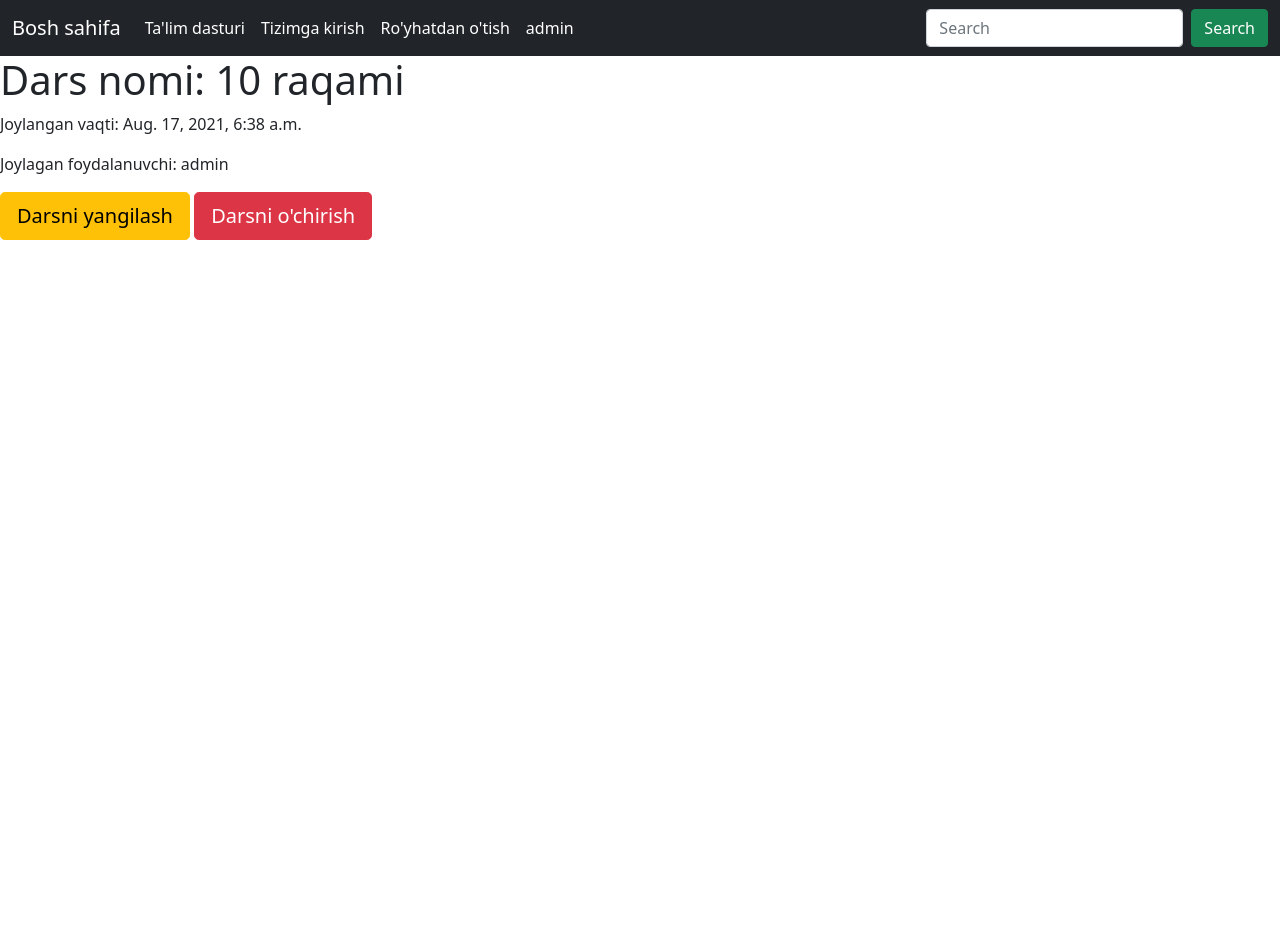
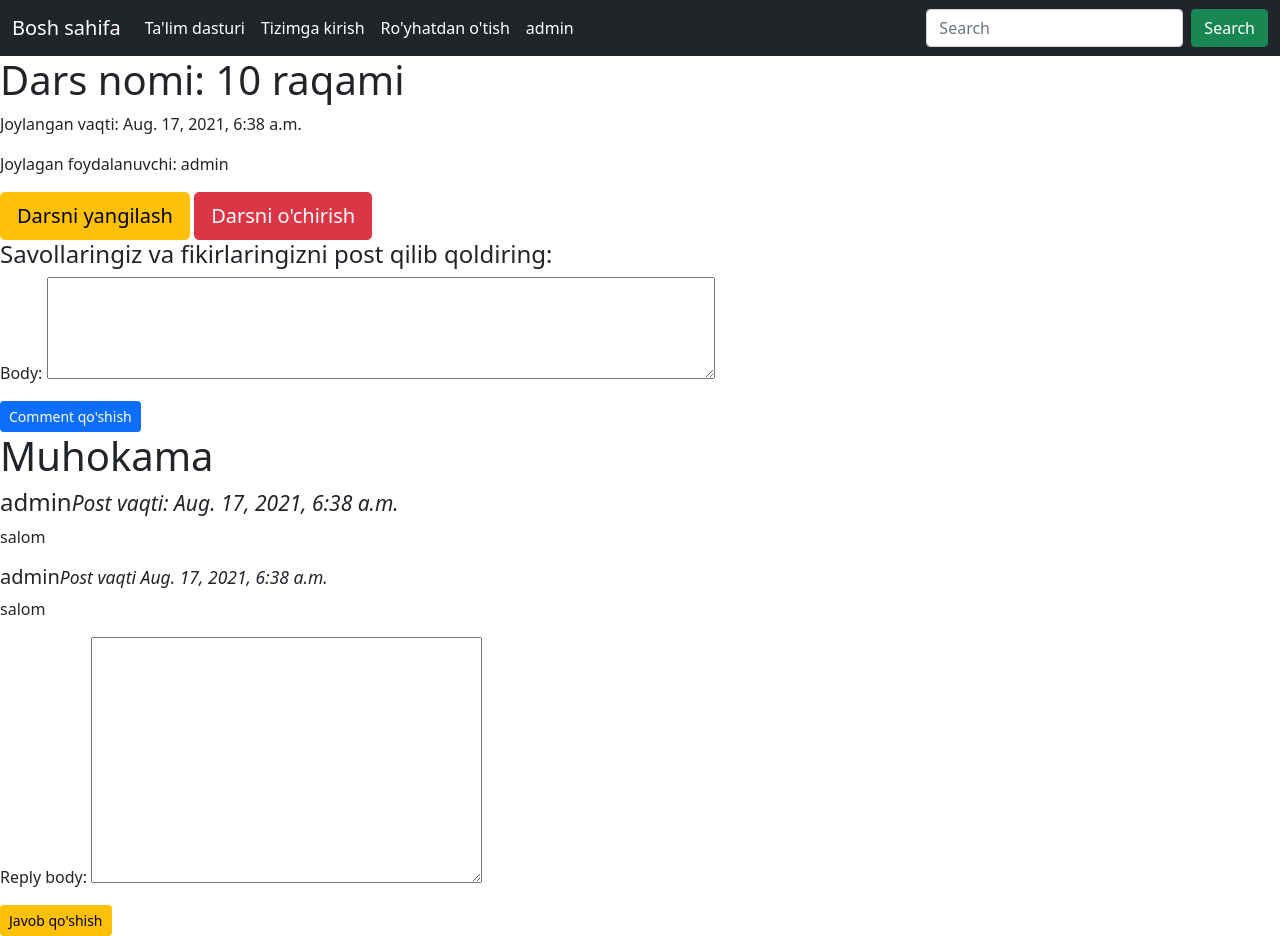
Before and after one commit to OybekNarzullaev/school_website, a Django app: a page that uses curriculum/templates/curriculum/lesson_detail_view.html in a window 1280 px wide. Before the commit the page ends 240 px from the top, so only its background shows below. Run offline with Django 3.2, Linux system fonts and the light colour scheme; data comes from the database, SQL or seed files in the repository; both versions use the stored data as it was after the commit.

Commit message:
comment reply

```diff
--- a/curriculum/forms.py
+++ b/curriculum/forms.py
@@ -1,5 +1,5 @@
 from django import forms
-from .models import Lesson
+from .models import Lesson, Comment, Reply
 
 class LessonForm(forms.ModelForm):
     class Meta:
@@ -10,3 +10,28 @@ class LessonForm(forms.ModelForm):
                     "video",
                     "ppt",
                     "Notes")
+
+
+class CommentForm(forms.ModelForm):
+    class Meta:
+        model = Comment
+        fields = ('body',)
+        label = {"body": "Comment"}
+
+        widgets = {
+            'body':forms.Textarea(
+                attrs = {'class':'form-controll', 'rows': 4, 'cols': 70, 'pleaceholder':"Izoh yozing"}
+            )
+        }
+
+
+class ReplyForm(forms.ModelForm):
+    class Meta:
+        model = Reply
+        fields = ('reply_body',)
+
+        widgets = {
+            'reply-body':forms.Textarea(
+                attrs = {'class':'form-controll', 'rows': 2, 'cols': 10, 'pleaceholder':"Javob yozing"}
+            )
+        }
--- a/curriculum/models.py
+++ b/curriculum/models.py
@@ -1,4 +1,6 @@
 from django.db import models
+from django.db.models import ForeignKey
+from django.db.models.deletion import CASCADE
 from django.template.defaultfilters import slugify
 import os
 from django.contrib.auth.models import User
@@ -90,3 +92,34 @@ class Lesson(models.Model):
 
     def get_absolute_url(self):
         return reverse('curriculum:lesson_list', kwargs={'slug': self.subject.slug, 'standard': self.Standard.slug})
+
+
+# izoh modeli
+class Comment(models.Model):
+    lesson_name = models.ForeignKey(Lesson,
+        null=True, on_delete=models.CASCADE, related_name="comments")
+    comm_name = models.CharField(max_length=100, blank=True)
+    author = models.ForeignKey(User, on_delete=models.CASCADE)
+    body = models.TextField(max_length=500)
+    date_added = models.DateTimeField(auto_now_add=True)
+
+    def save(self, *args, **kwargs):
+        self.comm_name = slugify("comment by" + '-' + str(self.author) + str(self.date_added))
+        super().save(*args, **kwargs)
+
+
+    def __str__(self):
+        return self.comm_name
+
+    class Meta:
+        ordering = ['-date_added']
+
+
+class Reply(models.Model):
+    comment_name = models.ForeignKey(Comment, on_delete=models.CASCADE, related_name='replies')
+    reply_body = models.TextField(max_length=500)
+    author = models.ForeignKey(User, on_delete=models.CASCADE)
+    date_added = models.DateTimeField(auto_now_add=True)
+
+    def __str__(self):
+        return "reply to " + str(self.comment_name.comm_name)
--- a/curriculum/templates/curriculum/lesson_detail_view.html
+++ b/curriculum/templates/curriculum/lesson_detail_view.html
@@ -6,6 +6,34 @@
 <p>Joylangan vaqti: {{lessons.created_at}}</p>
 <p>Joylagan foydalanuvchi: {{lessons.created_by}}</p>
 <a href="{% url 'curriculum:lesson_update' standard=lessons.Standard.slug subject=lessons.subject.slug slug=lessons.slug %}" class="btn btn-warning btn-lg mr-4 btn-block">Darsni yangilash</a>
+<a href="{% url 'curriculum:lesson_delete' standard=lessons.Standard.slug subject=lessons.subject.slug slug=lessons.slug %}" class="btn btn-danger btn-lg mr-4 btn-block">Darsni o'chirish</a>
 
-<a href="{% url 'curriculum:lesson_delete' standard=lessons.Standard.slug subject=lessons.subject.slug slug=lessons.slug %}" class="btn btn-danger btn-lg mr-4 btn-block">Darsni o'chirish</a>
+<h4>Savollaringiz va fikirlaringizni post qilib qoldiring:</h4>
+<form method="post">
+    <div class="form-group">
+        {% csrf_token %}
+        {{form.as_p}}
+        <input type="submit" name="form" value="Comment qo'shish" class="btn btn-primary btn-sm">
+    </div>
+</form>
+
+<h1>Muhokama</h1>
+
+{% for comment in lessons.comments.all %}
+<h4>{{comment.author}}<small><i>Post vaqti: {{comment.date_added}}</i></small></h4>
+<p>{{comment.body}}</p>
+{% for reply in comment.replies.all %}
+<h5>{{reply.author}}<small><i>Post vaqti {{reply.date_added}}</i></small></h5>
+<p>{{reply.reply_body}}</p>
+{% endfor %}
+
+<form method="post">
+    <input type="hidden" name="comment.id" value="{{comment.id}}">
+    <input type="hidden" name="comment.comm_name" value="{{comment.comm_name}}">
+    {% csrf_token %}
+    {{form2.as_p}}
+    <input type="submit" name="form2" value="Javob qo'shish" class="btn btn-warning btn-sm">
+</form>
+{% endfor %}
+
 {% endblock content %}
--- a/curriculum/views.py
+++ b/curriculum/views.py
@@ -2,8 +2,9 @@ from django.http import HttpResponse, HttpResponseRedirect
 from django.shortcuts import render
 from django.urls import reverse_lazy
 from django.views.generic import (ListView, DetailView, CreateView, UpdateView, DeleteView)
+from django.views.generic.edit import FormView
 from .models import Standard, Subject, Lesson
-from .forms import LessonForm
+from .forms import LessonForm, CommentForm, ReplyForm
 
 
 # Create your views here.
@@ -27,11 +28,67 @@ class LessonListView(DetailView):
 
 
 # dars ma'lumotlari view si
-class LessonDetailView(DetailView):
+class LessonDetailView(DetailView, FormView):
     context_object_name = 'lessons'
     model = Lesson
     template_name = 'curriculum/lesson_detail_view.html'
+    form_class = CommentForm
+    second_form_class = ReplyForm
 
+    def get_context_data(self, **kwargs):
+        context = super(LessonDetailView, self).get_context_data(**kwargs)
+        if 'form' not in context:
+            context['form'] = self.form_class()
+        if 'form2' not in context:
+            context['form2'] = self.second_form_class()
+        # context['comments'] = Comment.objects.filter(id=self.object.id)
+        return context
+
+    def post(self, request, *args, **kwargs):
+        self.object = self.get_object()
+        if 'form' in request.POST:
+            form_class = self.get_form_class()
+            form_name = 'form'
+        else:
+            form_class = self.second_form_class
+            form_name = 'form2'
+
+        form = self.get_form(form_class)
+        # print("the form name is : ", form)
+        # print("form name: ", form_name)
+        # print("form_class:",form_class)
+
+        if form_name == 'form' and form.is_valid():
+            print("comment form is returned")
+            return self.form_valid(form)
+        elif form_name == 'form2' and form.is_valid():
+            print("reply form is returned")
+            return self.form2_valid(form)
+
+    def get_success_url(self):
+        self.object = self.get_object()
+        standard = self.object.Standard
+        subject = self.object.subject
+        return reverse_lazy('curriculum:lesson_detail', kwargs={'standard': standard.slug,
+                                                                'subject': subject.slug,
+                                                                'slug': self.object.slug})
+
+    def form_valid(self, form):
+        self.object = self.get_object()
+        fm = form.save(commit=False)
+        fm.author = self.request.user
+        fm.lesson_name = self.object.comments.name
+        fm.lesson_name_id = self.object.id
+        fm.save()
+        return HttpResponseRedirect(self.get_success_url())
+
+    def form2_valid(self, form):
+        self.object = self.get_object()
+        fm = form.save(commit=False)
+        fm.author = self.request.user
+        fm.comment_name_id = self.request.POST.get('comment.id')
+        fm.save()
+        return HttpResponseRedirect(self.get_success_url())
 # darsni yaratish
 class LessonCreateView(CreateView):
     form_class = LessonForm
```
Also changed, not shown: curriculum/migrations/0001_initial.py, curriculum/migrations/0002_alter_standard_name.py (deleted), curriculum/migrations/0003_remove_lesson_lesson_id.py (deleted), db.sqlite3, media/Images/Subject_Pictures/1.jpg (added).
